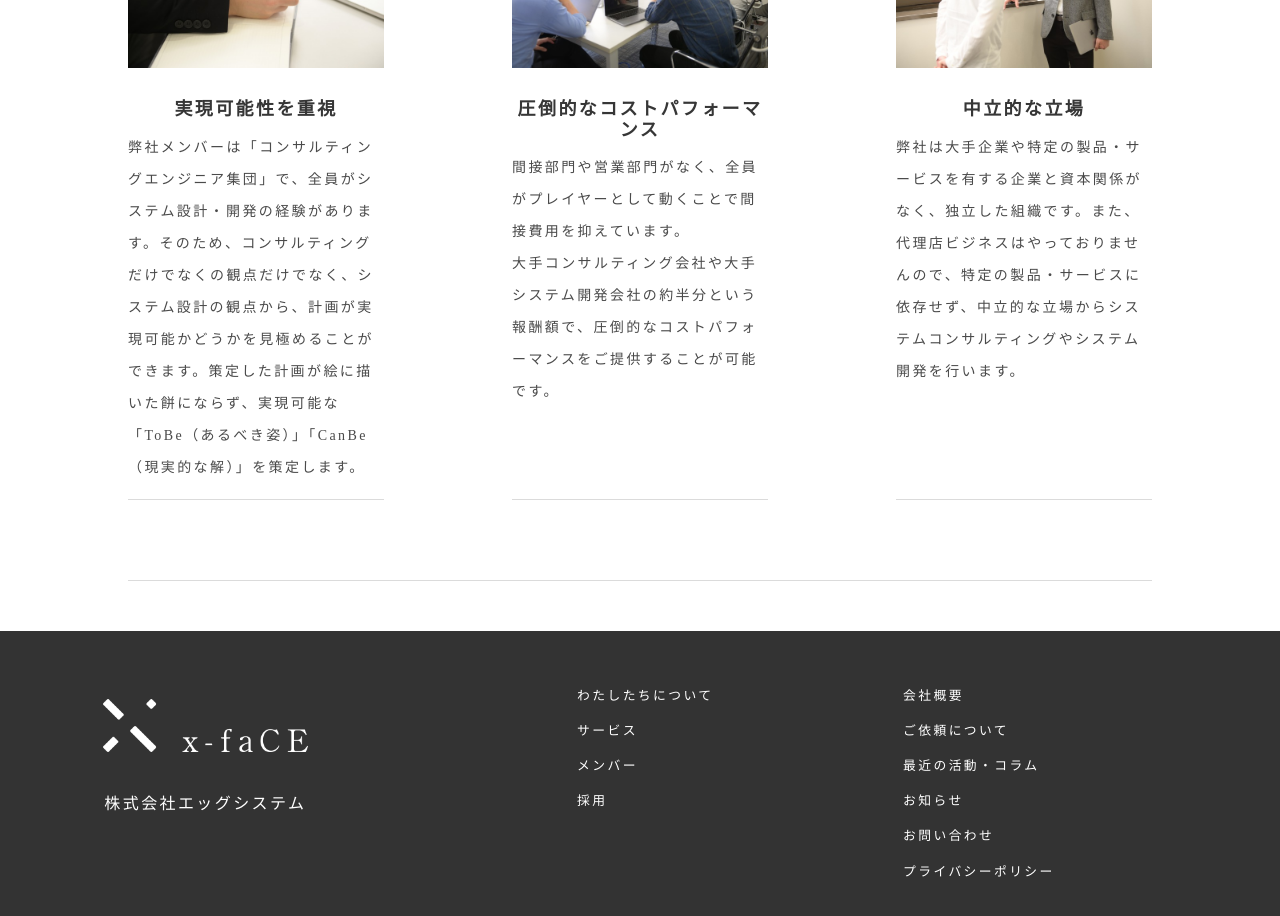
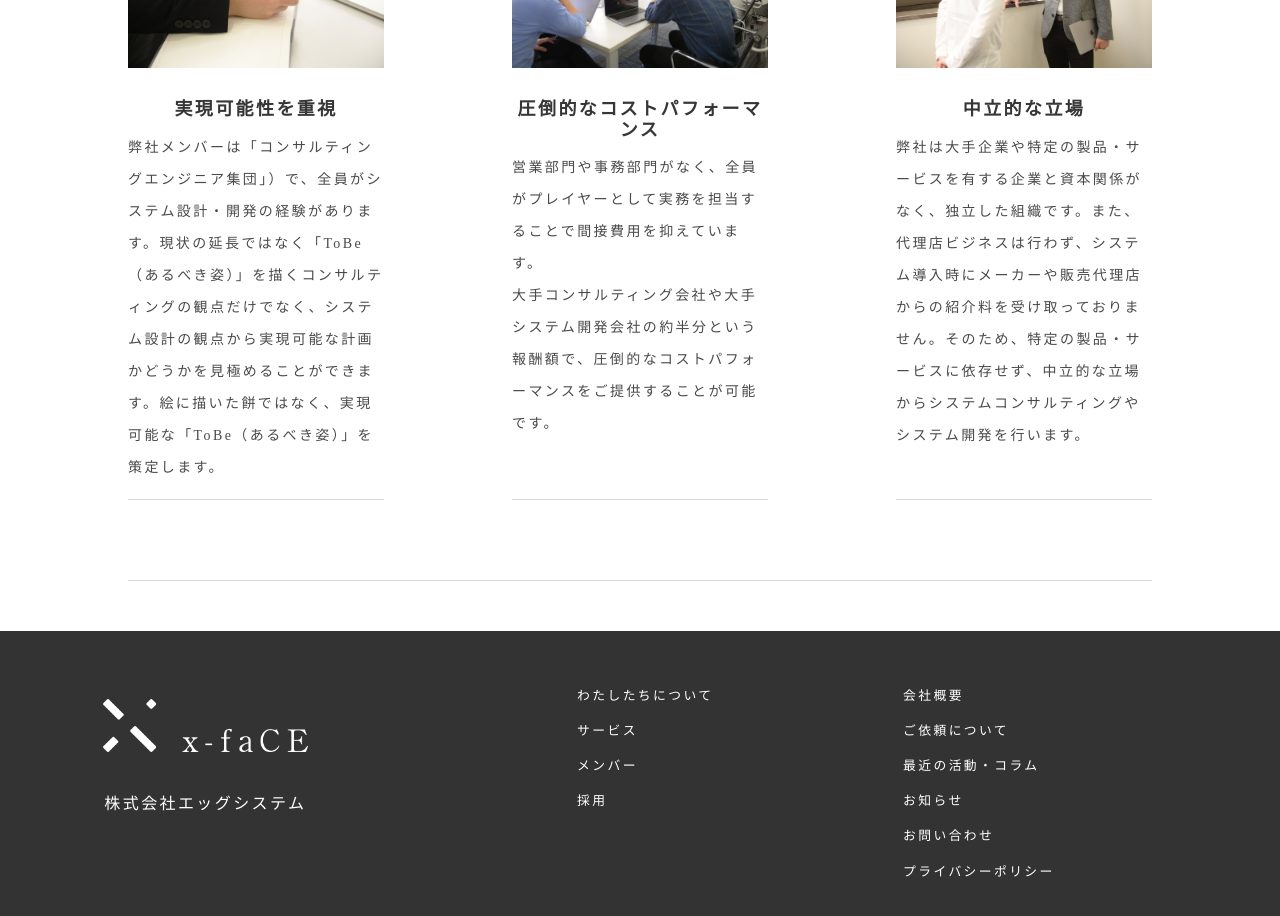
Before and after one commit to egg-system/corporate-site, a Nuxt app: page /about in a window 1280 px wide. Shown: the part 2480-3396 px from the top of the page. Built offline with nearby package versions, Linux system fonts and the light colour scheme.

Commit message:
強みの文章を修正
強みの文章を修正

```diff
--- a/assets/js/top-strength.js
+++ b/assets/js/top-strength.js
@@ -6,19 +6,19 @@ const things = [
   {
     title: '実現可能性を重視',
     content:
-      '弊社メンバーは「コンサルティングエンジニア集団」で、全員がシステム設計・開発の経験があります。そのため、コンサルティングだけでなく、システム設計の観点から、計画が実行可能かどうかを見極めることができます。策定した計画が絵に描いた餅にならず、実現可能な「ToBe（あるべき姿）」「CanBe（現実的な解）」を策定します。',
+      '弊社メンバーは「コンサルティングエンジニア集団」）で、全員がシステム設計・開発の経験があります。現状の延長ではなく「ToBe（あるべき姿）」を描くコンサルティングの観点だけでなく、システム設計の観点から実現可能な計画かどうかを見極めることができます。絵に描いた餅ではなく、実現可能な「ToBe（あるべき姿）」を策定します。',
     img: strongImage1
   },
   {
     title: '圧倒的なコストパフォーマンス',
     content:
-      '間接部門や営業部門がなく、全員がプレイヤーとして動くことで間接費用を抑えています。大手コンサルティング会社や大手システム開発会社の約半分という報酬額で、圧倒的なコストパフォーマンスをご提供することが可能です。',
+      '営業部門や事務部門がなく、全員がプレイヤーとして実務を担当することで間接費用を抑えています。大手コンサルティング会社や大手システム開発会社の約半分という報酬額で、圧倒的なコストパフォーマンスをご提供することが可能です。',
     img: strongImage2
   },
   {
     title: '中立的な立場',
     content:
-      '弊社は大手企業や特定の製品・サービスを有する企業と資本関係がなく、独立した組織です。また、代理店ビジネスはやっておりませんので、特定の製品・サービスに依存せず、中立的な立場からシステムコンサルティングやシステム開発を行います。',
+      '弊社は大手企業や特定の製品・サービスを有する企業と資本関係がなく、独立した組織です。また、代理店ビジネスは行わず、システム導入時にメーカーや販売代理店からの紹介料を受け取っておりません。そのため、特定の製品・サービスに依存せず、中立的な立場からシステムコンサルティングやシステム開発を行います。',
     img: strongImage3
   }
 ]
--- a/components/pages/about/TheValue.vue
+++ b/components/pages/about/TheValue.vue
@@ -11,7 +11,7 @@
           実現可能性を重視
         </h3>
         <p class="text">
-          弊社メンバーは「コンサルティングエンジニア集団」で、全員がシステム設計・開発の経験があります。そのため、コンサルティングだけでなくの観点だけでなく、システム設計の観点から、計画が実現可能かどうかを見極めることができます。策定した計画が絵に描いた餅にならず、実現可能な「ToBe（あるべき姿）」「CanBe（現実的な解）」を策定します。
+          弊社メンバーは「コンサルティングエンジニア集団」）で、全員がシステム設計・開発の経験があります。現状の延長ではなく「ToBe（あるべき姿）」を描くコンサルティングの観点だけでなく、システム設計の観点から実現可能な計画かどうかを見極めることができます。絵に描いた餅ではなく、実現可能な「ToBe（あるべき姿）」を策定します。
         </p>
       </div>
       <div class="value-inner">
@@ -24,7 +24,7 @@
           圧倒的なコストパフォーマンス
         </h3>
         <p class="text">
-          間接部門や営業部門がなく、全員がプレイヤーとして動くことで間接費用を抑えています。<br>大手コンサルティング会社や大手システム開発会社の約半分という報酬額で、圧倒的なコストパフォーマンスをご提供することが可能です。
+          営業部門や事務部門がなく、全員がプレイヤーとして実務を担当することで間接費用を抑えています。<br>大手コンサルティング会社や大手システム開発会社の約半分という報酬額で、圧倒的なコストパフォーマンスをご提供することが可能です。
         </p>
       </div>
       <div class="value-inner">
@@ -37,7 +37,7 @@
           中立的な立場
         </h3>
         <p class="text">
-          弊社は大手企業や特定の製品・サービスを有する企業と資本関係がなく、独立した組織です。また、代理店ビジネスはやっておりませんので、特定の製品・サービスに依存せず、中立的な立場からシステムコンサルティングやシステム開発を行います。
+          弊社は大手企業や特定の製品・サービスを有する企業と資本関係がなく、独立した組織です。また、代理店ビジネスは行わず、システム導入時にメーカーや販売代理店からの紹介料を受け取っておりません。そのため、特定の製品・サービスに依存せず、中立的な立場からシステムコンサルティングやシステム開発を行います。
         </p>
       </div>
     </div>
```
